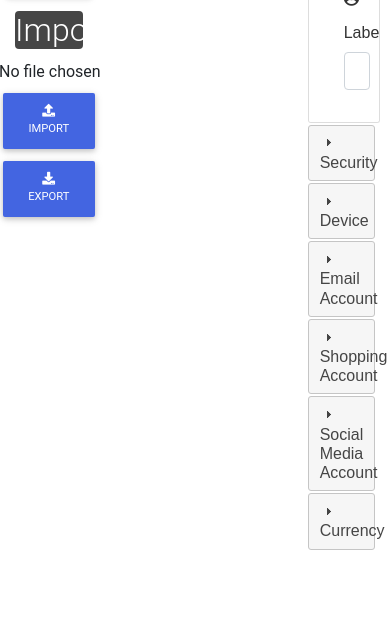
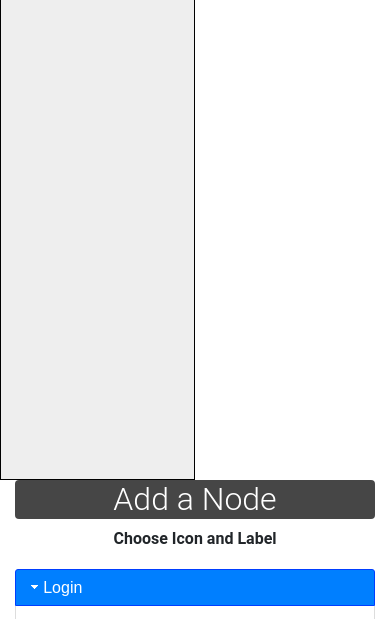
Before and after one commit to ch185176/AccountVisualiserProject, a plain HTML site: page account_visualiser.html in a window 390 px wide. Shown: the part 885-1504 px from the top of the page. Before the commit the page ends 1435 px from the top, so only its background shows below. Drawn offline with nearby package versions, Linux system fonts and the light colour scheme; files whose address does not match are found by name; a web font is replaced by a local one.

Commit message:
Mobile Bug Fix

```diff
--- a/account_visualiser.html
+++ b/account_visualiser.html
@@ -43,7 +43,7 @@ and open the template in the editor.
         <div class="container-fluid pt-2">
 
             <div class="row">
-                <div class="col-3">
+                <div class="col-md-3">
 
                     <!--User Instructions-->
                     <h2 class="text-center text-white rounded" style="background-color:#464646;">Input</h2>
@@ -113,13 +113,13 @@ and open the template in the editor.
                 </div>
 
                 <!-- This is where the account visualiser lives-->
-                <div class="col-6" id="graph" style="padding:0;"></div>
+                <div class="col-md-6" id="graph" style="padding:0;"></div>
 
                 <!-- ACCOUNT VISUALISER INIT-->
                 <script>
                     G.drawGraph();
                 </script>
-                <div class="col-3">
+                <div class="col-md-3">
                     <h2 class="text-center text-white rounded" style="background-color:#464646;">Add a Node</h2>
                     <div class="row justify-content-center">
                         <p class="font-weight-bold">Choose Icon and Label</p>
```
